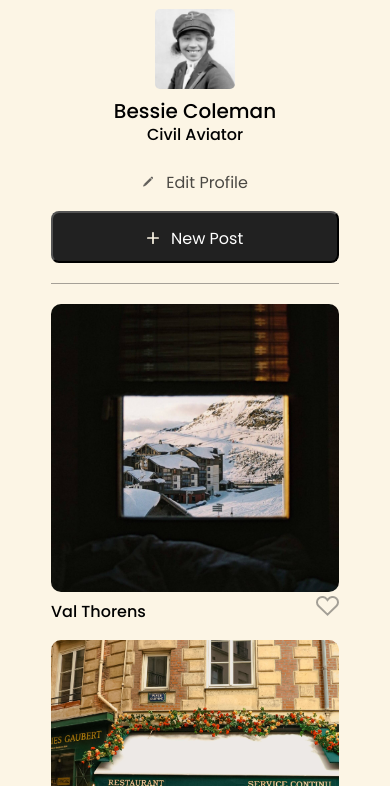
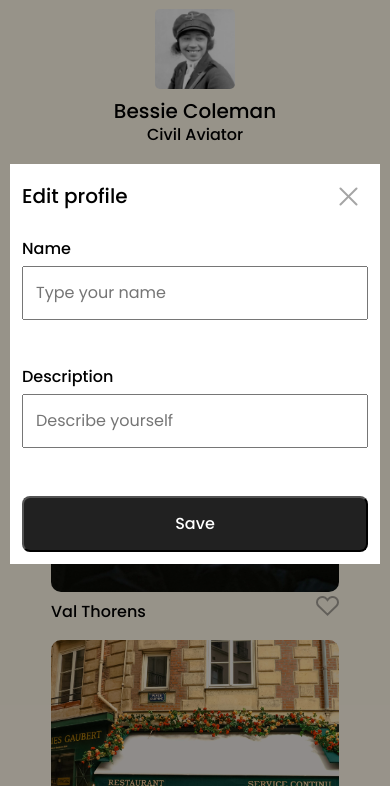
Before and after one commit to jsrf610/se_project_spots, a plain HTML site: page index.html in a window 390 px wide. Shown: the part 58-844 px from the top of the page. Drawn offline with Linux system fonts and the light colour scheme.

Commit message:
added media inquiries and javascript file

```diff
--- /dev/null
+++ b/blocks/modal.css
@@ -0,0 +1,114 @@
+.modal {
+  position:fixed;
+  top: 0;
+  left: 0;
+  bottom: 0;
+  right: 0;
+  background-color: rgba(0, 0, 0, 0.4);
+  display: flex;
+  flex-direction: column;
+  align-items: center;
+  justify-content: center;
+  visibility: hidden;
+  padding: 0 20px;
+}
+
+.modal__opened {
+  visibility: visible;
+}
+
+.modal__container {
+  background-color: #fff;
+  padding: 32px 50px;
+  max-width: 730px;
+  width: 100%;
+  box-sizing: border-box;
+  position: relative;
+}
+
+.modal__close-btn {
+  background-image: url(../images/close-icon.svg);
+    background-color: #fff;
+  position: absolute;
+  top: 32px;
+  right: 50px;
+  width: 40px;
+  height: 40px;
+  border: 0;
+}
+
+.modal__title {
+  margin: 0 0 32px;
+  font-family: Poppins;
+  font-size: 32px;
+  font-weight: 500;
+  line-height: 1;
+}
+
+.modal__label {
+  display: flex;
+  flex-direction: column;
+  gap: 8px;
+  font-family: Poppins;
+  font-size: 16px;
+  font-weight: 500;
+  line-height: 17.6px;
+}
+
+.modal__input {
+  display: block;
+  margin-bottom: 32px;
+  /* width: 630px; */
+  padding: 16px 12px;
+}
+
+.modal__sumbit-btn {
+  border-radius: 8px;
+  padding: 18px 0;
+  width: 156px;
+  background-image: none;
+  background-color: #212121;
+  font-family: Poppins;
+  font-size: 16px;
+  font-weight: 500;
+  line-height: 1;
+  color: #fff;
+}
+
+@media screen and (max-width: 627px) {
+  .modal {
+    padding: 0 10px;
+  }
+
+  .modal__container {
+    padding: 12px;
+  }
+
+  .modal__title {
+  margin: 10px 0 34px;
+  font-family: Poppins;
+  font-size: 20px;
+  font-weight: 500;
+  line-height: 1;
+  }
+
+  .modal__close-btn {
+    top: 12px;
+    right: 12px;
+  }
+
+  .modal__label {
+    margin-bottom: 24px;
+  }
+
+  .modal__sumbit-btn {
+    width: 100%;
+  }
+
+  .modal__input {
+    margin-bottom: 24px;
+  }
+
+  .modal__container {
+    padding: 12px 12px;
+}
--- a/index.html
+++ b/index.html
@@ -88,6 +88,23 @@
   <footer class="footer">
     <h2 class="footer__content">2024 &#169; Spots</h2>
   </footer>
+  <div class="modal modal__opened">
+    <div class="modal__container">
+      <button type="submit" class="modal__close-btn"></button>
+      <h2 class="modal__title">Edit profile</h2>
+      <form name="edit-profile" class="modal__form">
+        <label for="name" class="modal__label">Name
+        <input id="name" type="text" class="modal__input" placeholder="Type your name" />
+        </label>
+        <label for="description" class="modal__label">Description
+        <input id="description" type="text" class="modal__input" placeholder="Describe yourself" />
+        </label>
+        <button type="submit" class="modal__sumbit-btn">Save</button>
+      </form>
+    </div>
+
+    </div>
+  </div>
 </div>
 
 <script defer src="./scripts/index.js"></script>
--- a/pages/index.css
+++ b/pages/index.css
@@ -7,3 +7,4 @@
 @import url(../blocks/card.css);
 @import url(../blocks/cards.css);
 @import url(../blocks/footer.css);
+@import url(../blocks/modal.css);
```
Also changed, not shown: images/close-icon.svg (added).
